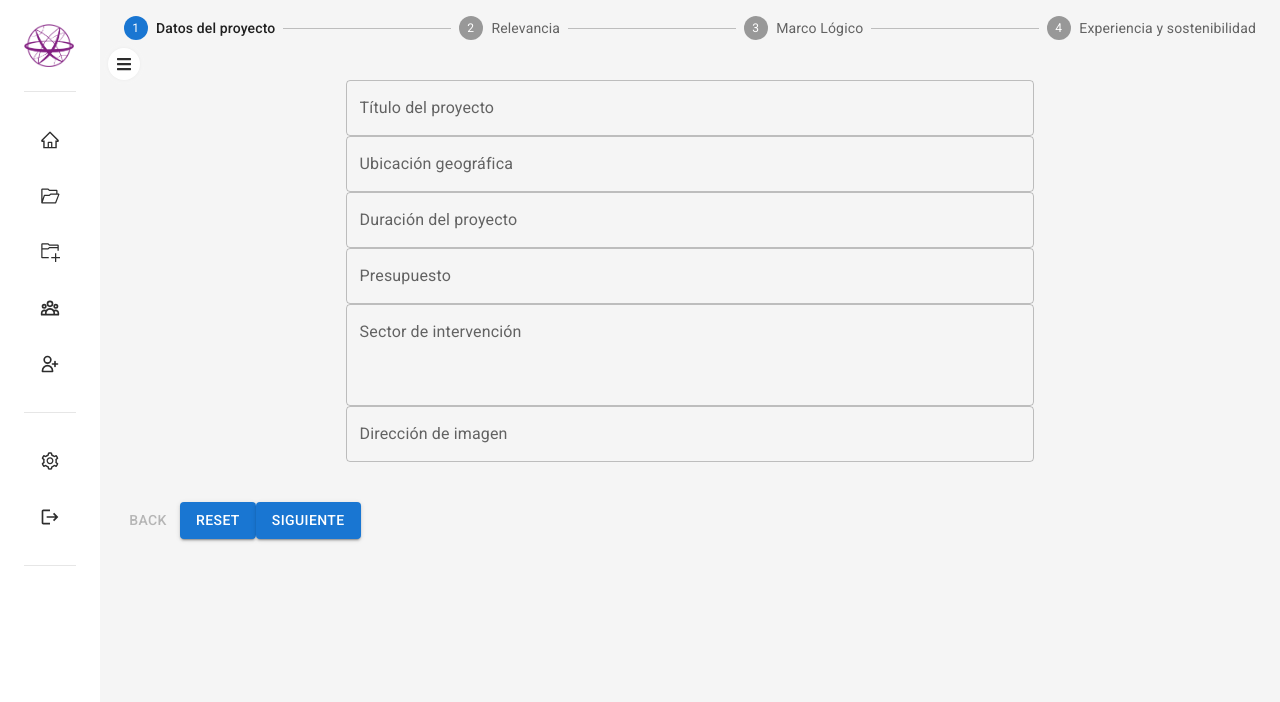
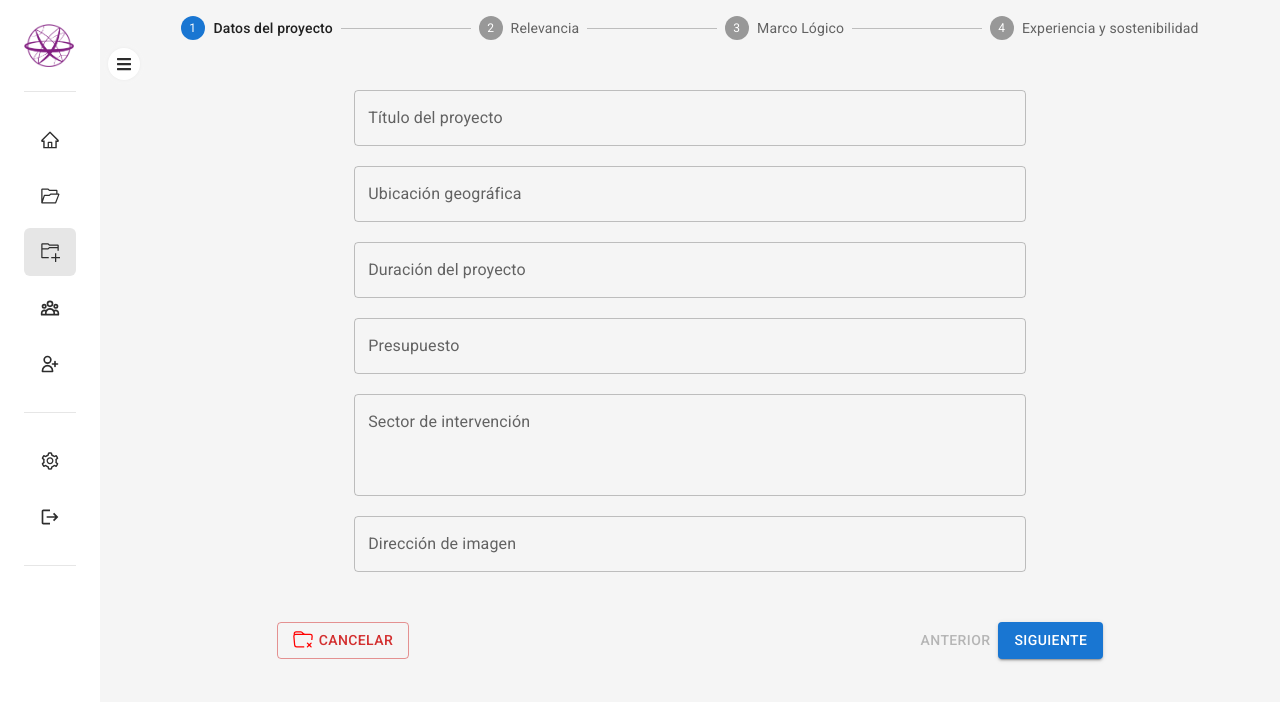
Before and after one commit to programateacademy/5-Corpohypatiapatia-Corpohypatia-Front-end, a React (Create React App) app: page /step in a window 1280 px wide. Shown: the top 702 px of the page. Built offline with nearby package versions, Linux system fonts and the light colour scheme.

Commit message:
design fix and pop-up implementation0

```diff
--- a/package.json
+++ b/package.json
@@ -24,6 +24,7 @@
     "react-scripts": "5.0.1",
     "react-stepper-horizontal": "^1.0.11",
     "styled-components": "^5.3.3",
+    "sweetalert2": "^11.7.2",
     "web-vitals": "^2.1.4"
   },
   "scripts": {
--- a/src/components/layouts/Sidebar/Sidebar.js
+++ b/src/components/layouts/Sidebar/Sidebar.js
@@ -117,7 +117,7 @@ const linksArray = [
     {
         label: "Crear proyectos",
         icon: <VscNewFolder />,
-        to: "/admin-create-project",
+        to: "/step",
     },
     {
         label: "Lista de usuarios",
--- a/src/pages/projectCreate/Steps.jsx
+++ b/src/pages/projectCreate/Steps.jsx
@@ -1,8 +1,13 @@
 import React, { useState, useEffect } from 'react';
 import { useNavigate } from "react-router-dom"
 import { addProject } from "../../service/api"
-import { MdNoteAdd } from 'react-icons/md'
-import { Stepper, Step, StepLabel, Button, Typography, Box, FormControl, TextField } from '@mui/material';
+import { BsFolderX, BsFolderPlus } from 'react-icons/bs'
+import Swal from 'sweetalert2'
+import { Stepper, Step, StepLabel, Button, Typography, Box, FormControl as Group, TextField, styled } from '@mui/material';
+
+const FormControl = styled(Group)`
+    margin:10px 0;
+`;
 
 const steps = ['Datos del proyecto', 'Relevancia', 'Marco Lógico', 'Experiencia y sostenibilidad'];
 
@@ -21,6 +26,7 @@ function StepperComponent() {
                                     label="Título del proyecto"
                                     variant="outlined"
                                     name="project_title"
+                                    value={project.project_title}
                                     onChange={(e) => onValueChange(e)}
                                 />
                             </FormControl>
@@ -31,6 +37,7 @@ function StepperComponent() {
                                     label="Ubicación geográfica"
                                     variant="outlined"
                                     name="project_location"
+                                    value={project.project_location}
                                     onChange={(e) => onValueChange(e)}
                                 />
                             </FormControl>
@@ -41,6 +48,7 @@ function StepperComponent() {
                                     label="Duración del proyecto"
                                     variant="outlined"
                                     name="project_duration"
+                                    value={project.project_duration}
                                     onChange={(e) => onValueChange(e)}
                                 />
                             </FormControl>
@@ -51,6 +59,7 @@ function StepperComponent() {
                                     label="Presupuesto"
                                     variant="outlined"
                                     name="project_budget"
+                                    value={project.project_budget}
                                     onChange={(e) => onValueChange(e)}
                                 />
                             </FormControl>
@@ -62,6 +71,7 @@ function StepperComponent() {
                                     rows={3}
                                     label="Sector de intervención"
                                     name="intervention_sector"
+                                    value={project.intervention_sector}
                                     onChange={(e) => onValueChange(e)}
                                 />
                             </FormControl>
@@ -72,6 +82,7 @@ function StepperComponent() {
                                     label="Dirección de imagen"
                                     variant="outlined"
                                     name="imagePath"
+                                    value={project.imagePath}
                                     // value="https://i.postimg.cc/c4BYckQ7/proyecto.jpg"
                                     onChange={(e) => onValueChange(e)}
                                 />
@@ -90,6 +101,7 @@ function StepperComponent() {
                                     rows={2}
                                     label="Resumen de la problemática que se quiere abordar"
                                     name="problematic_summary"
+                                    value={project.problematic_summary}
                                     onChange={(e) => onValueChange(e)}
                                 />
                             </FormControl>
@@ -101,6 +113,7 @@ function StepperComponent() {
                                     rows={2}
                                     label="Beneficiarios"
                                     name="beneficiaries"
+                                    value={project.beneficiaries}
                                     onChange={(e) => onValueChange(e)}
                                 />
                             </FormControl>
@@ -112,6 +125,7 @@ function StepperComponent() {
                                     rows={3}
                                     label="Resumen ejecutivo del proyecto"
                                     name="executive_summary"
+                                    value={project.executive_summary}
                                     onChange={(e) => onValueChange(e)}
                                 />
                             </FormControl>
@@ -123,6 +137,7 @@ function StepperComponent() {
                                     rows={3}
                                     label="Alineación del proyecto con políticas públicas y prioridades"
                                     name="alignment"
+                                    value={project.alignment}
                                     onChange={(e) => onValueChange(e)}
                                 />
                             </FormControl>
@@ -140,6 +155,7 @@ function StepperComponent() {
                                     rows={2}
                                     label="Resumen de la problemática que se quiere abordar"
                                     name="methodology_summary"
+                                    value={project.methodology_summary}
                                     onChange={(e) => onValueChange(e)}
                                 />
                             </FormControl>
@@ -151,6 +167,7 @@ function StepperComponent() {
                                     rows={2}
                                     label="Objetivo general"
                                     name="general_objetive"
+                                    value={project.general_objetive}
                                     onChange={(e) => onValueChange(e)}
                                 />
                             </FormControl>
@@ -202,6 +219,7 @@ function StepperComponent() {
                                     rows={2}
                                     label="Experiencia y capacidad"
                                     name="experience"
+                                    value={project.experience}
                                     onChange={(e) => onValueChange(e)}
                                 />
                             </FormControl>
@@ -213,6 +231,7 @@ function StepperComponent() {
                                     rows={2}
                                     label="Elementos que aseguren sostenibilidad económica, social y ambiental"
                                     name="sustainability"
+                                    value={project.sustainability}
                                     onChange={(e) => onValueChange(e)}
                                 />
                             </FormControl>
@@ -224,6 +243,7 @@ function StepperComponent() {
                                     rows={2}
                                     label="Estrategia de salida al finalizar el proyecto"
                                     name="exit_strategy"
+                                    value={project.exit_strategy}
                                     onChange={(e) => onValueChange(e)}
                                 />
                             </FormControl>
@@ -254,6 +274,10 @@ function StepperComponent() {
         exit_strategy: ""
     };
 
+    // const local = (field, value) => {
+    //     localStorage.setItem(field, value);
+    // };
+
     //Project add
     const [project, setProject] = useState(defaultValue);
 
@@ -262,7 +286,10 @@ function StepperComponent() {
 
     //function that updates the state of the form whenever a change occurs in a form element
     const onValueChange = (e) => {
+        // local(e.target.name, e.target.value)
         setProject({ ...project, [e.target.name]: e.target.value });
+        // console.log(e.target.name, e.target.value)
+
     };
 
     //function that adds project details to a database
@@ -305,15 +332,31 @@ function StepperComponent() {
     };
 
     const handleReset = () => {
-        setActiveStep(0);
-        localStorage.removeItem('activeStep');
+        Swal.fire({
+            title: '¿Estás seguro?',
+            text: `Estás cancelando la creación del proyecto ${project.project_title}`,
+            icon: 'warning',
+            showCancelButton: true,
+            confirmButtonColor: '#d33',
+            cancelButtonColor: '#3085d6',
+            confirmButtonText: 'Si, cancelar creación',
+            cancelButtonText:'No, seguir editando'
+        }).then((result) => {
+            if (result.isConfirmed) {
+                setActiveStep(0);
+                setProject(defaultValue)
+                localStorage.removeItem('activeStep');
+            }
+        })
+        // setActiveStep(0);
+        // localStorage.removeItem('activeStep');
     };
 
     const buttonPage = () => {
         if (activeStep === steps.length - 1) {
             return (
                 <Button variant="contained" className="btn-create" onClick={() => addProjectDetails()}>
-                    <MdNoteAdd className="icon-create"/>Crear proyecto
+                    <BsFolderPlus className="step-icon" />Crear proyecto
                 </Button>
             );
         }
@@ -328,7 +371,7 @@ function StepperComponent() {
     }
 
     return (
-        <div >
+        <div className='step'>
             <Stepper activeStep={activeStep}>
                 {steps.map((label) => (
                     <Step key={label}>
@@ -339,22 +382,23 @@ function StepperComponent() {
             <Box my={3}>
                 <Typography >{getStepContent(activeStep)}</Typography>
             </Box>
-            <div>
-                <Button disabled={activeStep === 0} onClick={handleBack} >
-                    Back
+            <div className='buttons'>
+                <Button variant="outlined" color="error" onClick={handleReset} >
+                    <BsFolderX className="step-icon icon-delete" />Cancelar
                 </Button>
-                <Button variant="contained" color="primary" onClick={handleReset} >
-                        Reset
-                </Button>
-                {buttonPage()}
-
-                {/* {activeStep === steps.length - 1 ? (
+                <div className='buttons-create'>
+                    <Button disabled={activeStep === 0} onClick={handleBack} >
+                        Anterior
+                    </Button>
+                    {buttonPage()}
+                    {/* {activeStep === steps.length - 1 ? (
                     <Button variant="contained" color="primary" onClick={handleReset} >
                         Reset
                     </Button>
                 ) : (
                     buttonPage()
                 )} */}
+                </div>
             </div>
         </div>
     );
--- a/src/pages/projectCreate/projectCreate.css
+++ b/src/pages/projectCreate/projectCreate.css
@@ -1,46 +1,36 @@
-/* .add-form{
-    display: grid;
-    grid-template-columns: 1fr;
-    gap: 20px;
-    width: 70%;
-    margin: 40px auto;
-} */
+.step{
+    width: 90%;
+    margin: auto;
+}
 
-.add-form{
+.step .add-form{
     display: flex;
     flex-direction: column;
-    width: 60%;
+    width: 65%;
     margin: 40px auto;
 }
 
-.icon-create{
+.step .step-icon{
     color: white;
     margin-right: 6px;
+    font-size: 20px;
 }
 
-/* .form-group{
-    display: flex;
-    flex-direction: column;
+.step .icon-delete{
+    color: red;
 }
 
-.form-group input,
-.form-group textarea{
-    border-radius: 5px;
-    margin-top: 5px;
-    border: none;
-    outline: none;
-    background: #F5F4FA;
-    padding: 5px 10px;
+.step .buttons{
+    display: flex;
+    justify-content: space-between;
+    width: 80%;
+    margin: auto;
 }
 
-.form-group input{
-    height: 30px;
+.step .buttons-create{
+    display: flex;
+    justify-content: space-between;
 }
-
-.form-group input:focus,
-.form-group textarea:focus{
-    outline: 1px solid rgb(108, 108, 252);
-} */
 
 .box-step{
     margin: auto;
```
Also changed, not shown: 1 other file (tests, documents, lock files or other folders).
